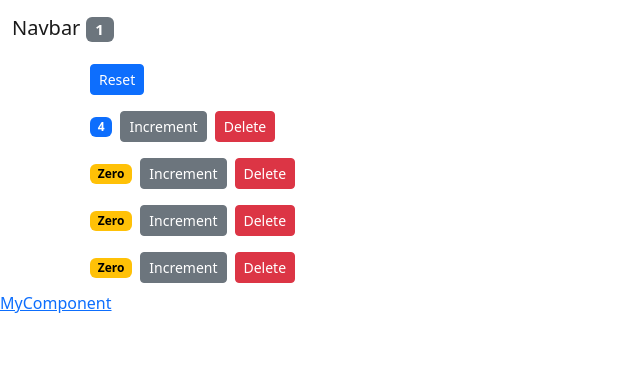
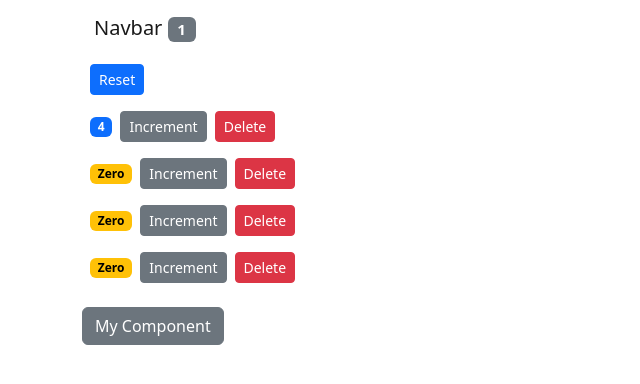
Before and after one commit to OluwaninsolaAO/my-first-react-app, a React (Create React App) app: page / in a window 1280 px wide. Shown: the top 384 px of the page, without its empty margins (0-640 px from the left). Built offline with nearby package versions, Linux system fonts and the light colour scheme.

Commit message:
Define some few boostrap classes

```diff
--- a/src/App.js
+++ b/src/App.js
@@ -6,10 +6,12 @@ import MyComponent from './components/mycomponent';
 class App extends Component {
   render() {
     return (
+      <div className='container'>
       <Routes>
         <Route path='/' element={<Home />}/>
         <Route path='/MyComponent' element={<MyComponent />}/>
       </Routes>
+      </div>
     );
   }
 }
--- a/src/components/home.jsx
+++ b/src/components/home.jsx
@@ -39,15 +39,15 @@ class Home extends Component {
     return (
       <>
         <NavBar totalCounters={ this.state.counters.filter(c => c.value > 0).length }/>
-        <main className='container'>
+        <div>
           <Counters
           onReset={this.handleReset}
           onIncrement={this.handleIncrement}
           onDelete={this.handleDelete}
           counters={this.state.counters}
           />
-        </main>
-        <Link to='/MyComponent'>MyComponent</Link>
+        </div>
+        <Link to='/MyComponent'><button className="btn btn-secondary mt-3">My Component</button></Link>
       </>
     );
   }
--- a/src/components/mycomponent.jsx
+++ b/src/components/mycomponent.jsx
@@ -17,10 +17,11 @@ export default function MyComponent () {
         <div className='container'>
             <div className='pt-5 pd-5'>
                 <h1>{state.greetings}</h1>
-                <button onClick={handleClick}>Change State</button>
+                <p>Lorem ipsum dolor sit amet consectetur, adipisicing elit. Ab quod tenetur doloribus? Ab tenetur enim iste illo. Est voluptas repellendus sed quidem architecto adipisci quo? Repudiandae praesentium consectetur rerum animi.</p>
+                <button className={'btn btn-primary'} onClick={handleClick}>Change State</button>
             </div>
 
-            <Link to='/'>Home</Link>
+            <Link to='/'><button className="btn btn-secondary mt-3">Home</button></Link>
         </div>
     );
 }
```
